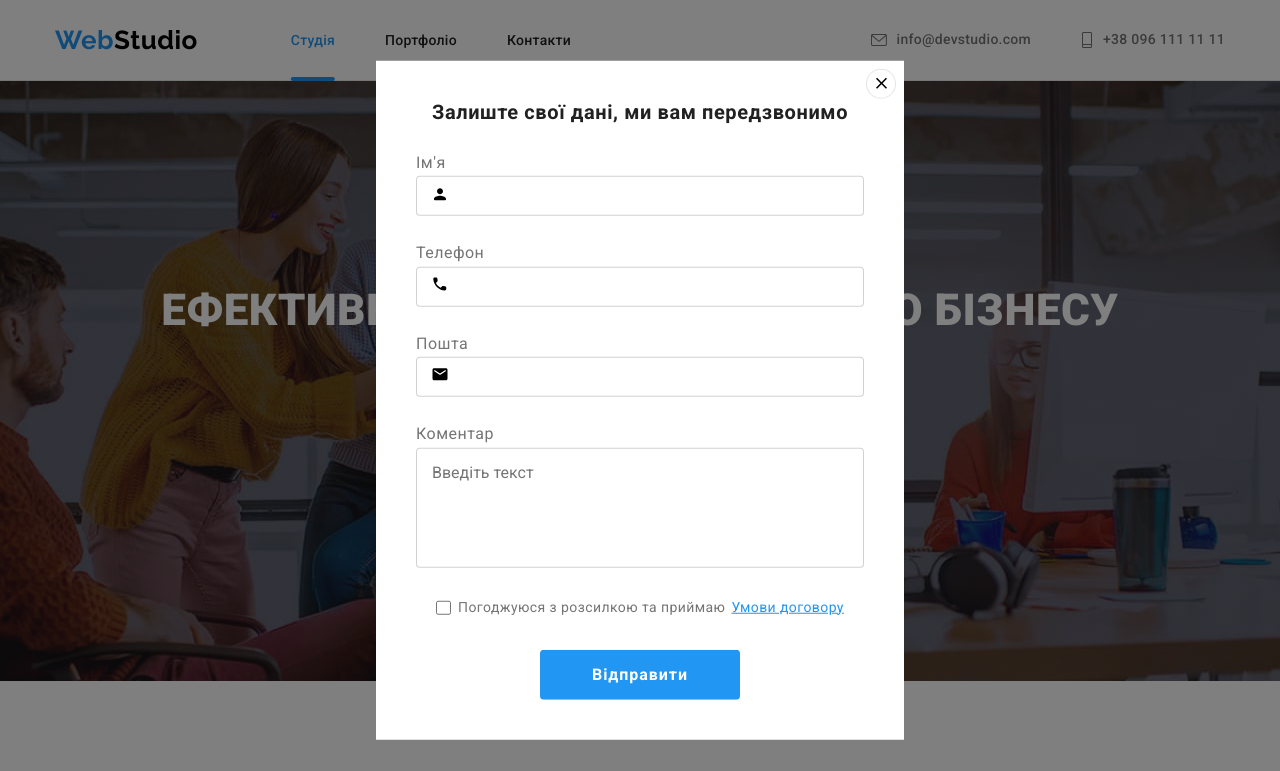
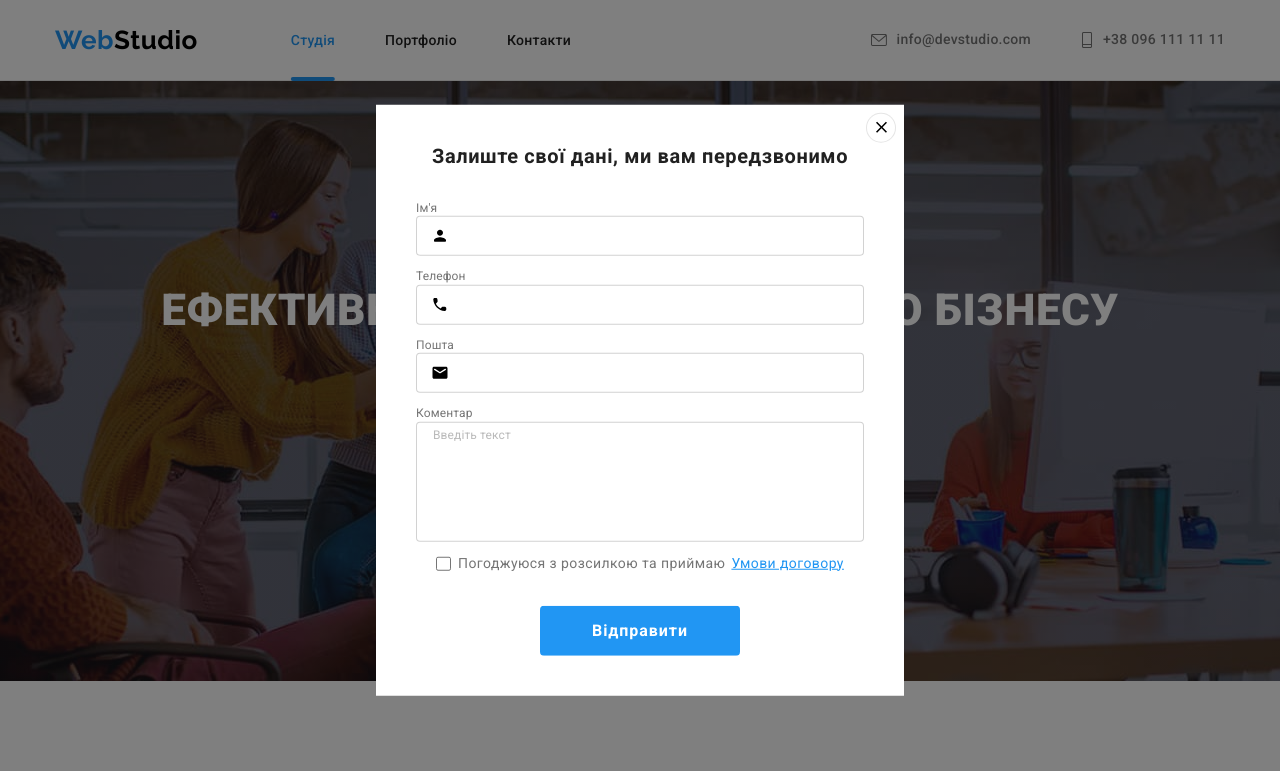
Before and after one commit to Petrushka26/goit-markup-hw-06, a plain HTML site: page index.html in a window 1280 px wide. Both pictures are taken after a click on the button "Замовити послугу". Shown: the top 771 px of the page. Drawn offline with nearby package versions, Linux system fonts and the light colour scheme.

Commit message:
update-hw-06

```diff
--- a/css/main.css
+++ b/css/main.css
@@ -716,12 +716,6 @@ footer .info {
     width: 100%;
 }
 
-.form-field {
-    position: relative;
-    display: flex;
-    flex-direction: column;
-    margin-bottom: 28px;
-}
 .form-input,
 .form-textarea {
     border: 1px solid rgba(33, 33, 33, 0.2);
@@ -735,10 +729,18 @@ footer .info {
     padding-right: 15px;
     height: 40px;
 }
+
 .form-textarea {
     resize: none;
     height: 120px;
-    padding: 15px;
+    padding: 12px 16px;
+    font-weight: 400;
+    font-size: 12px;
+    line-height: 1.16px;
+    letter-spacing: 0.01em;
+}
+.form-ic textarea::placeholder {
+    color: rgba(117, 117, 117, 0.5);
 }
 .form-button {
     margin-top: 30px;
@@ -750,15 +752,26 @@ footer .info {
     background-color: #188CE8;
     box-shadow: 0px 4px 4px rgba(0, 0, 0, 0.15);
 }
+
+.form-ic {
+    position: relative;
+    display: flex;
+    flex-direction: column;
+    margin-bottom: 10px;
+}
 .form-icon {
     position: absolute;
-    top: 70%;
+    top: 50%;
     left: 15px;
-    transform: translateY(-70%);
+    transform: translateY(-50%);
     transition: fill 250ms cubic-bezier(0.4, 0, 0.2, 1);
 }
 .form-label {
     margin-bottom: 4px;
+    font-weight: 400;
+    font-size: 12px;
+    line-height: 1.16;
+    letter-spacing: 0.01em;
 }
 .form-input:focus,
 .form-textarea:focus  {
--- a/index.html
+++ b/index.html
@@ -417,24 +417,25 @@
       <div class="modal">
         <form class="form">
           <b class="modal-title">Залиште свої дані, ми вам передзвонимо</b>
-            <div class="form-field">
               <label class="form-label" for="name">Ім'я</label>
+              <div class="form-ic">
               <input class="form-input" type="text" name="name" id="name"/>
                 <svg class="form-icon" width="18" height="18"><use href="./images/image-symbol/symbol-defs.svg#icon-person-black"></use></svg>
               </div>
-            <div class="form-field">
               <label class="form-label" for="tel">Телефон</label>
+              <div class="form-ic">
               <input class="form-input" type="tel" name="tel" id="tel"/>
                 <svg class="form-icon" width="18" height="18"><use href="./images/image-symbol/symbol-defs.svg#icon-phone-black"></use></svg>
               </div>
-            <div class="form-field">
               <label class="form-label" for="mail">Пошта</label>
+              <div class="form-ic">
               <input class="form-input" type="email" name="mail" id="mail" />
                 <svg class="form-icon" width="18" height="18"><use href="./images/image-symbol/symbol-defs.svg#icon-email-black"></use></svg>
               </div>
-            <div class="form-field">
+
               <label class="form-label" for="feedback">Коментар</label>
-              <textarea class="form-textarea" name="feedback" id="feedback" row="7" placeholder="Введіть текст"></textarea>
+              <div class="form-ic">
+              <textarea class="form-textarea" name="feedback" id="feedback" placeholder="Введіть текст"></textarea>
             </div>
             <label class="agreement" for="agreement">
           <input class="agreement-input hiden" type="checkbox" name="agreement" id="agreement"/>
```
